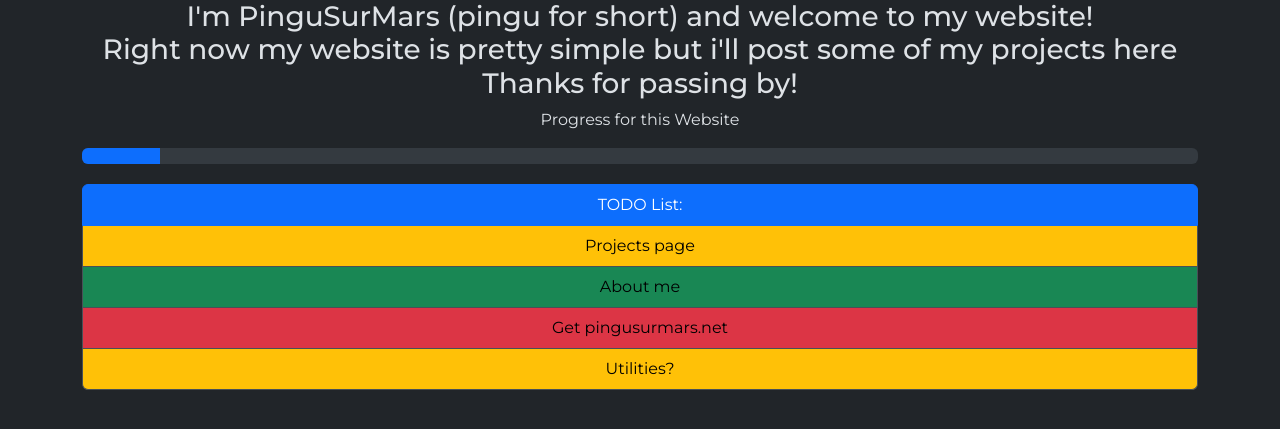
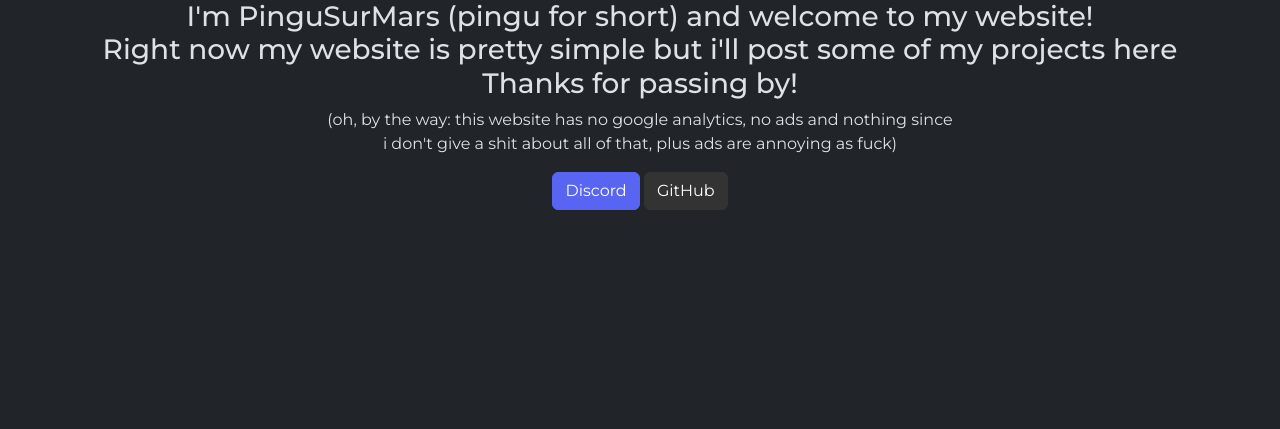
Before and after one commit to pingusurmars/pingusurmars.github.io, a plain HTML site: page index.html in a window 1280 px wide. Shown: the part 163-592 px from the top of the page. Drawn offline with nearby package versions, Linux system fonts and the light colour scheme.

Commit message:
replaced the todo with some buttons

```diff
--- a/index.html
+++ b/index.html
@@ -17,6 +17,40 @@
 		<link rel="stylesheet" href="/css/index.css" />
 		<meta name="viewport" content="width=device-width, initial-scale=1.0" />
 		<title>PinguSurMars's Website</title>
+        <style>
+            .btn-discord {
+                --bs-btn-color: #fff;
+                --bs-btn-bg: #5865F2;
+                --bs-btn-border-color: #5865F2;
+                --bs-btn-hover-color: #fff;
+                --bs-btn-hover-bg: #4251f1;
+                --bs-btn-hover-border-color: #4251f1;
+                --bs-btn-focus-shadow-rgb: 60, 153, 110;
+                --bs-btn-active-color: #fff;
+                --bs-btn-active-bg: #5865F2;
+                --bs-btn-active-border-color: #5865F2;
+                --bs-btn-active-shadow: inset 0 3px 5px rgba(0, 0, 0, 0.125);
+                --bs-btn-disabled-color: #fff;
+                --bs-btn-disabled-bg: #198754;
+                --bs-btn-disabled-border-color: #198754;
+            }
+            .btn-github {
+                --bs-btn-color: #fff;
+                --bs-btn-bg: #333333;
+                --bs-btn-border-color: #333333;
+                --bs-btn-hover-color: #fff;
+                --bs-btn-hover-bg: #2b2a2a;
+                --bs-btn-hover-border-color: #2b2a2a;
+                --bs-btn-focus-shadow-rgb: 60, 153, 110;
+                --bs-btn-active-color: #fff;
+                --bs-btn-active-bg: #333333;
+                --bs-btn-active-border-color: #333333;
+                --bs-btn-active-shadow: inset 0 3px 5px rgba(0, 0, 0, 0.125);
+                --bs-btn-disabled-color: #fff;
+                --bs-btn-disabled-bg: #198754;
+                --bs-btn-disabled-border-color: #198754;
+            }
+        </style>
 	</head>
 	<body class="site" data-bs-theme="dark">
 		<header>
@@ -109,37 +143,21 @@
 				<br />
 				Right now my website is pretty simple but i'll post some of my
 				projects here<br />
-				Thanks for passing by!
+				Thanks for passing by!<br/>
 			</h3>
-			<p>Progress for this Website</p>
-			<div
-				class="progress"
-				role="progressbar"
-				aria-valuenow="0"
-				aria-valuemin="0"
-				aria-valuemax="100"
-				title="progress-bar"
-			>
-				<div class="progress-bar" style="width: 7%"></div>
-			</div>
-			<ul class="list-group" style="margin-top: 10px; padding-top: 10px">
-				<li class="list-group-item active">TODO List:</li>
-				<li class="list-group-item bg-warning text-black">
-					Projects page
-				</li>
-				<li class="list-group-item bg-success text-black">About me</li>
-				<li class="list-group-item bg-danger text-black">
-					Get pingusurmars.net
-				</li>
-				<li class="list-group-item bg-warning text-black">
-					Utilities?
-				</li>
-			</ul>
-		</div>
-        <script
+            <p class="montserrat">(oh, by the way: this website has no google analytics, no ads and nothing since <br> i don't give a shit about all of that, plus ads are annoying as fuck)</p>
+        <div class="container montserrat text-center justify-content-center">
+            <button type="button" class="btn btn-discord" data-bs-toggle="popover" id="discordbtn" data-bs-content="I don't plan on making a server anytime soon, add me instead: pingusurmars">Discord</button>
+            <a href="https://github.com/pingusurmars" target="_blank"><button class="btn btn-github">GitHub</button></a>
+        </div>
+            <script
         src="https://cdn.jsdelivr.net/npm/bootstrap@5.3.3/dist/js/bootstrap.bundle.min.js"
         integrity="sha384-YvpcrYf0tY3lHB60NNkmXc5s9fDVZLESaAA55NDzOxhy9GkcIdslK1eN7N6jIeHz"
         crossorigin="anonymous"
     ></script>
+        <script>
+        const popoverTriggerList = document.querySelectorAll('[data-bs-toggle="popover"]')
+        const popoverList = [...popoverTriggerList].map(popoverTriggerEl => new bootstrap.Popover(popoverTriggerEl))
+    </script>
 	</body>
 </html>
```
Also changed, not shown: projects/index.html (+3 -3 lines), 1 other file.
